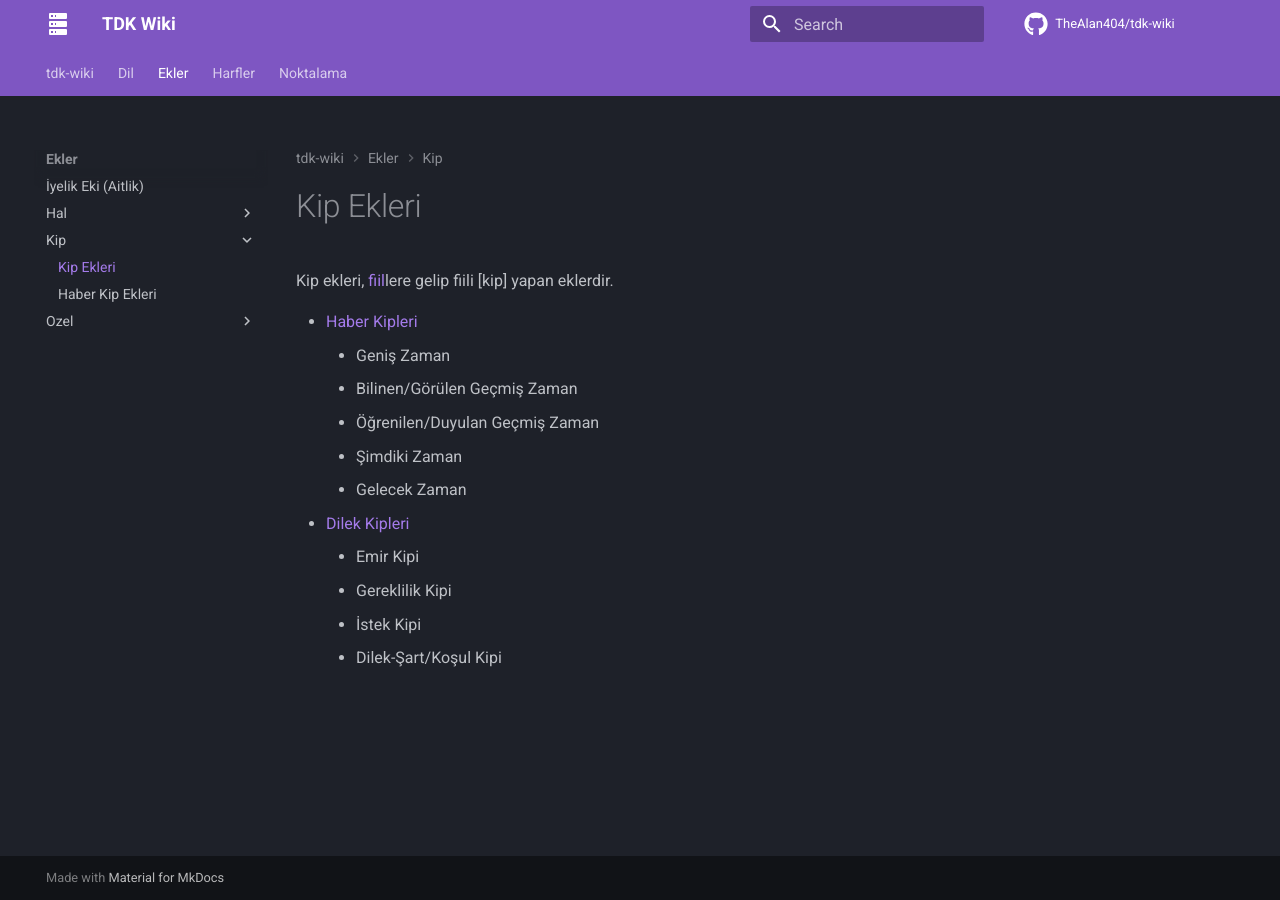
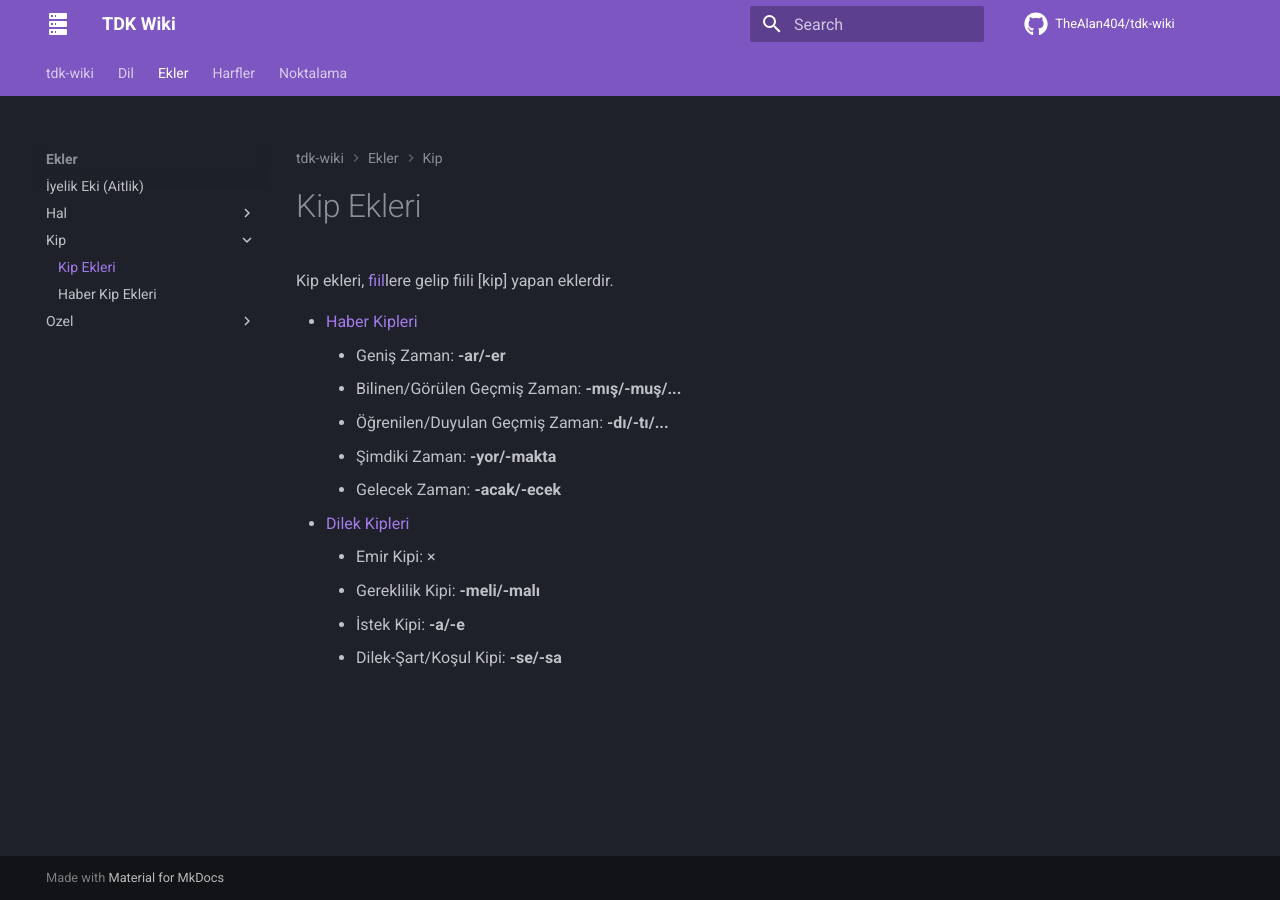
Before and after one commit to TheAlan404/tdk-wiki, an MkDocs documentation site: the page built from docs/ekler/kip/index.md, in a window 1280 px wide. Built offline with MkDocs 1.6.1 and Material for MkDocs 9.7.7, drawn with Linux system fonts in a browser that asks for light colours; comment, search, counter and statistics services are not loaded.

Commit message:
Update index.md

```diff
--- a/docs/ekler/kip/index.md
+++ b/docs/ekler/kip/index.md
@@ -3,13 +3,13 @@
 Kip ekleri, [fiil](../../dil/kelime/fiil.md)lere gelip fiili [kip] yapan eklerdir.
 
 - [Haber Kipleri](./haber.md)
-    - Geniş Zaman
-    - Bilinen/Görülen Geçmiş Zaman
-    - Öğrenilen/Duyulan Geçmiş Zaman
-    - Şimdiki Zaman
-    - Gelecek Zaman
+    - Geniş Zaman: **-ar/-er**
+    - Bilinen/Görülen Geçmiş Zaman: **-mış/-muş/...**
+    - Öğrenilen/Duyulan Geçmiş Zaman: **-dı/-tı/...**
+    - Şimdiki Zaman: **-yor/-makta**
+    - Gelecek Zaman: **-acak/-ecek**
 - [Dilek Kipleri](./dilek.md)
-    - Emir Kipi
-    - Gereklilik Kipi
-    - İstek Kipi
-    - Dilek-Şart/Koşul Kipi
+    - Emir Kipi: ×
+    - Gereklilik Kipi: **-meli/-malı**
+    - İstek Kipi: **-a/-e**
+    - Dilek-Şart/Koşul Kipi: **-se/-sa**
```
